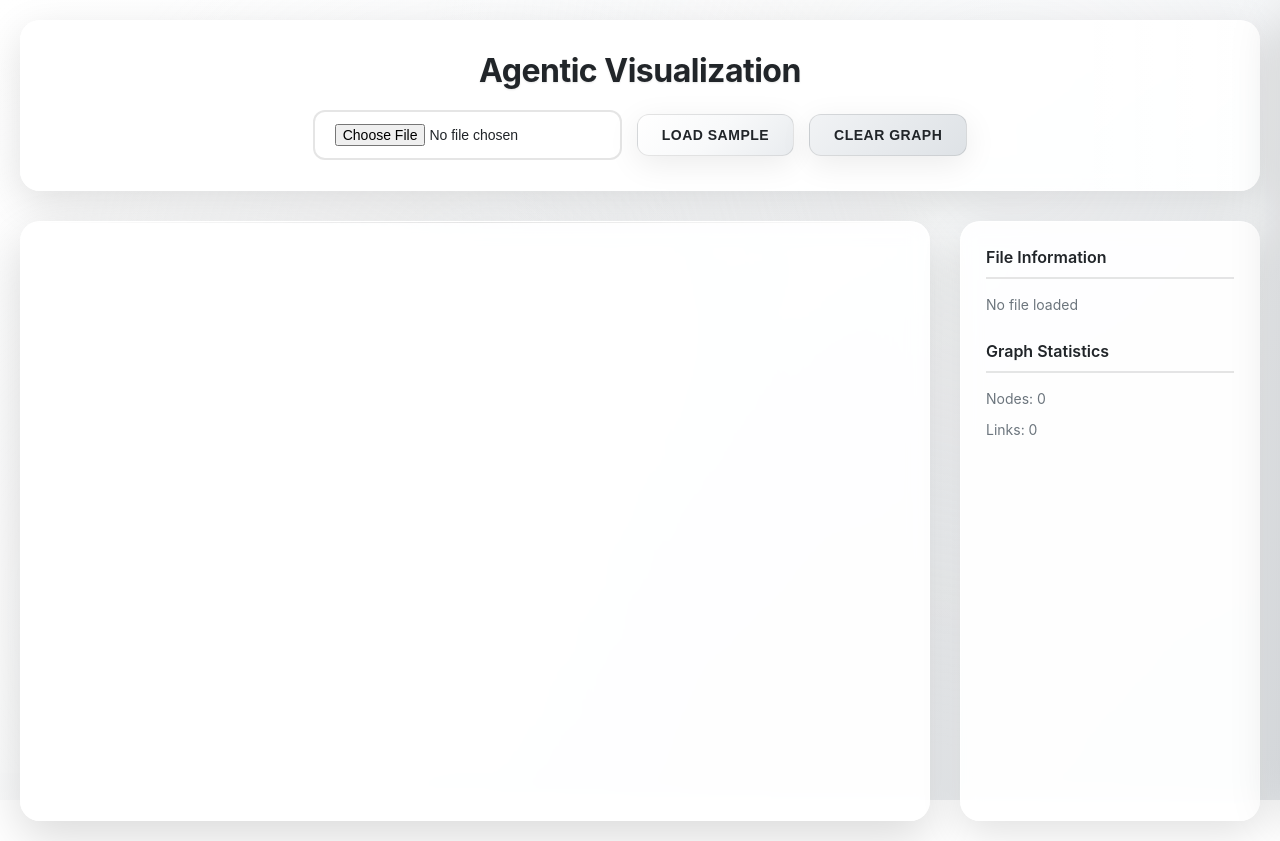
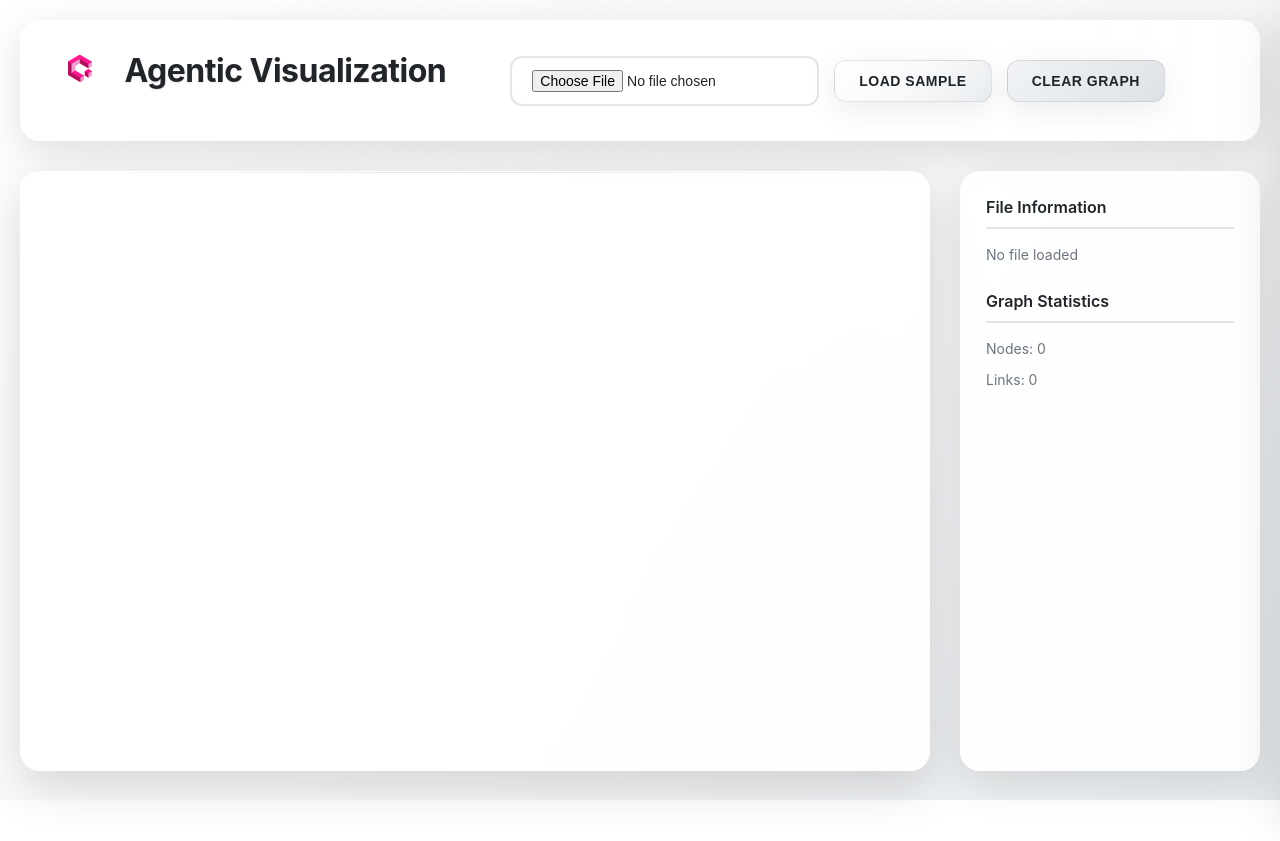
Before and after one commit to 2listic/agentic-viz, a website built with Vite: page index.html in a window 1280 px wide. After the commit the page ends 800 px from the top, so only its background shows below. Built offline with nearby package versions, Linux system fonts and the light colour scheme.

Commit message:
production

```diff
--- /dev/null
+++ b/docker-compose.yml
@@ -0,0 +1,6 @@
+services:
+  agentic-viz:
+    build: .
+    ports:
+      - "127.0.0.1:8080:80"
+    restart: unless-stopped
--- a/index.html
+++ b/index.html
@@ -5,15 +5,21 @@
     <meta name="viewport" content="width=device-width, initial-scale=1.0">
     <title>Agentic Visualization</title>
     <link rel="stylesheet" href="assets/css/styles.css">
+    <link rel="icon" type="image/svg+xml" href="favicon.svg">
 </head>
 <body>
     <div class="container">
         <header>
-            <h1>Agentic Visualization</h1>
-            <div class="controls">
+            <div class="title-section">
+                <img src="logo_no_dual.png" alt="Logo" class="logo">
+                <h1>Agentic Visualization</h1>
+            </div>
+            <div class="header-content">
+                <div class="controls">
                 <input type="file" id="fileInput" accept=".md" />
                 <button id="loadSample">Load Sample</button>
                 <button id="clearGraph">Clear Graph</button>
+            </div>
             </div>
         </header>
 
--- a/public/assets/css/styles.css
+++ b/public/assets/css/styles.css
@@ -84,6 +84,8 @@ header {
     box-shadow: var(--shadow-medium);
     position: relative;
     overflow: hidden;
+    display: flex;
+    align-items: center;
 }
 
 header::before {
@@ -102,9 +104,26 @@ header::before {
     100% { left: 100%; }
 }
 
+.logo {
+    height: 35px;
+    width: auto;
+    margin-right: 15px;
+}
+
+.title-section {
+    display: flex;
+    align-items: center;
+    margin-bottom: 20px;
+}
+
+.header-content {
+    flex: 1;
+    text-align: center;
+}
+
 header h1 {
     font-size: 32px;
-    margin-bottom: 20px;
+    margin-bottom: 0;
     color: var(--text-primary);
     font-weight: 700;
     background: var(--primary-gradient);
@@ -527,6 +546,10 @@ main {
     header h1 {
         font-size: 24px;
     }
+
+    .logo {
+        height: 28px;
+    }
 }
 
 /* Loading state */
```
Also changed, not shown: favicon.svg (added), public/logo_no_dual.png (added), 2 other files.
